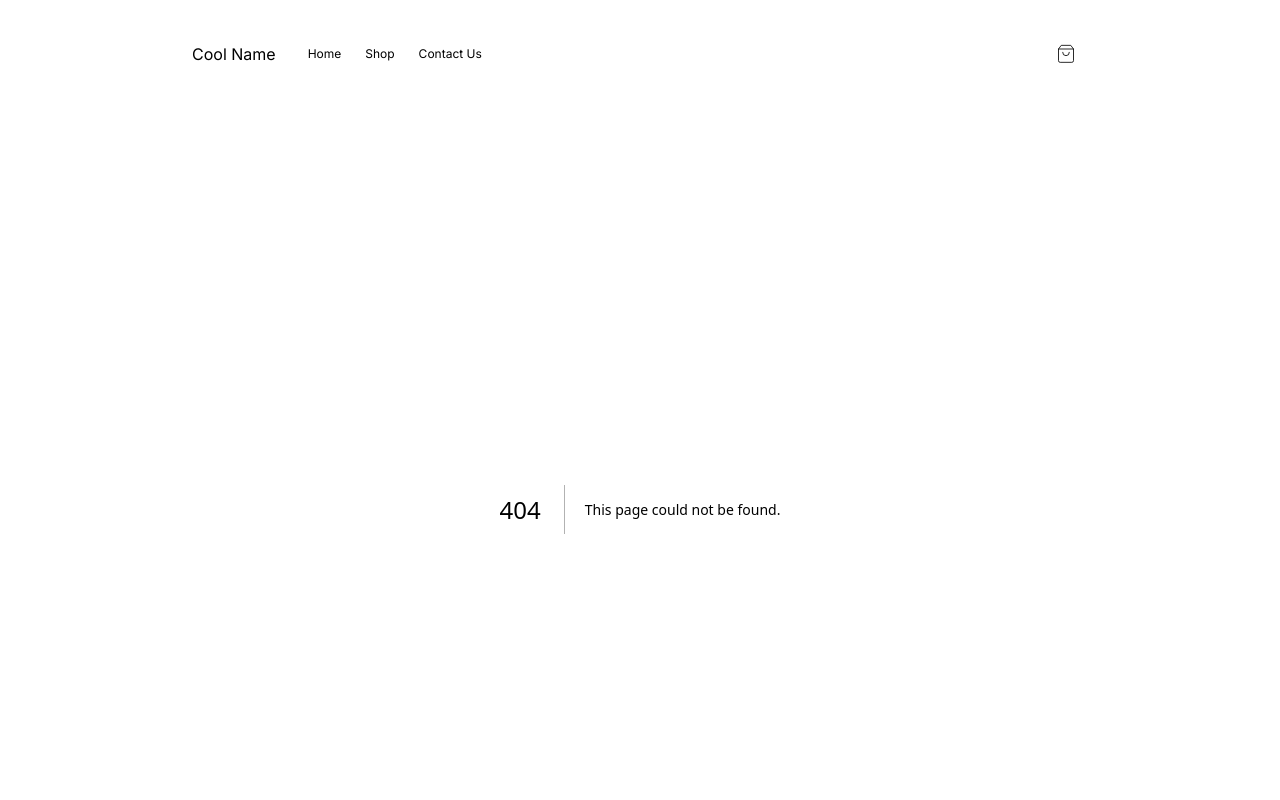
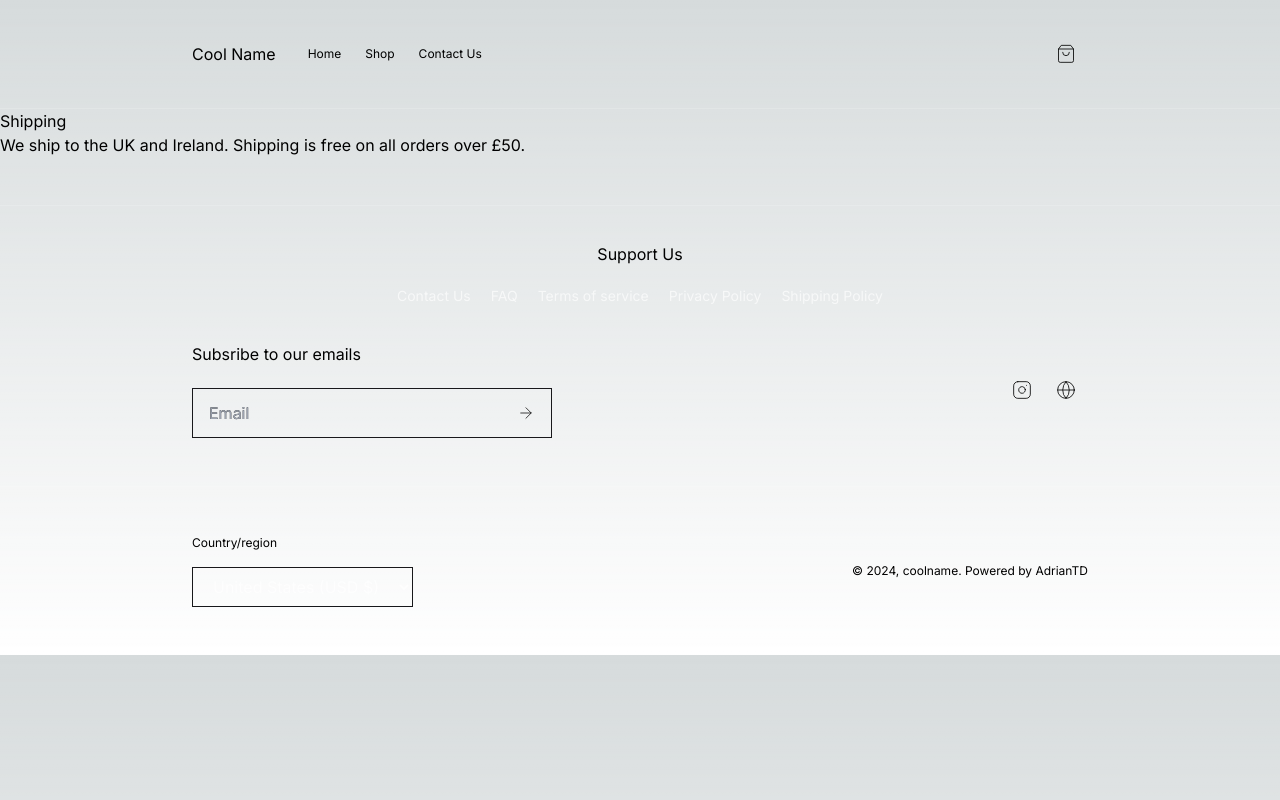
Before and after one commit to Adriantobi/ecommerce, a Next.js app: page /policies/shipping in a window 1280 px wide. Before the commit this address had no page. Shown: the top 800 px of the page. Built offline with nearby package versions, Linux system fonts and the light colour scheme.

Commit message:
shipping

```diff
--- /dev/null
+++ b/app/policies/shipping/page.tsx
@@ -0,0 +1,10 @@
+export default function Shipping() {
+  return (
+    <main>
+      <h1>Shipping</h1>
+      <p>
+        We ship to the UK and Ireland. Shipping is free on all orders over £50.
+      </p>
+    </main>
+  );
+}
```
